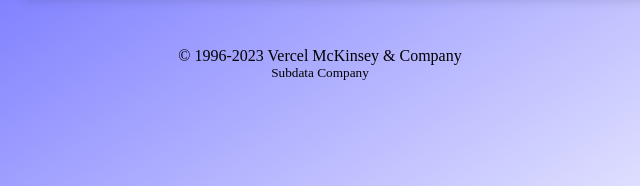
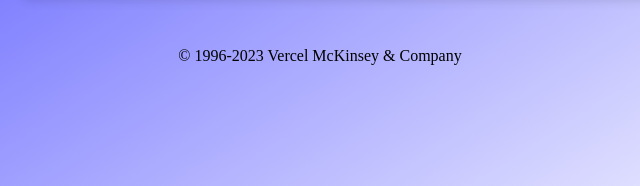
Before and after one commit to lookupfrans/....., a plain HTML site: page index.html in a window 1280 px wide. Shown: the part 631-817 px from the top of the page, 320-960 px from the left. Drawn offline with Linux system fonts and the light colour scheme.

Commit message:
Update index.html

```diff
--- a/index.html
+++ b/index.html
@@ -48,7 +48,7 @@
 <footer>
     <div class="container">
       <div class="footer-heading">© 1996-2023 Vercel McKinsey & Company</div>
-        <h5>Subdata Company</h5>
+        <!---<h5>Subdata Company</h5>--->
   </div>
 </footer>
   </body>
```
